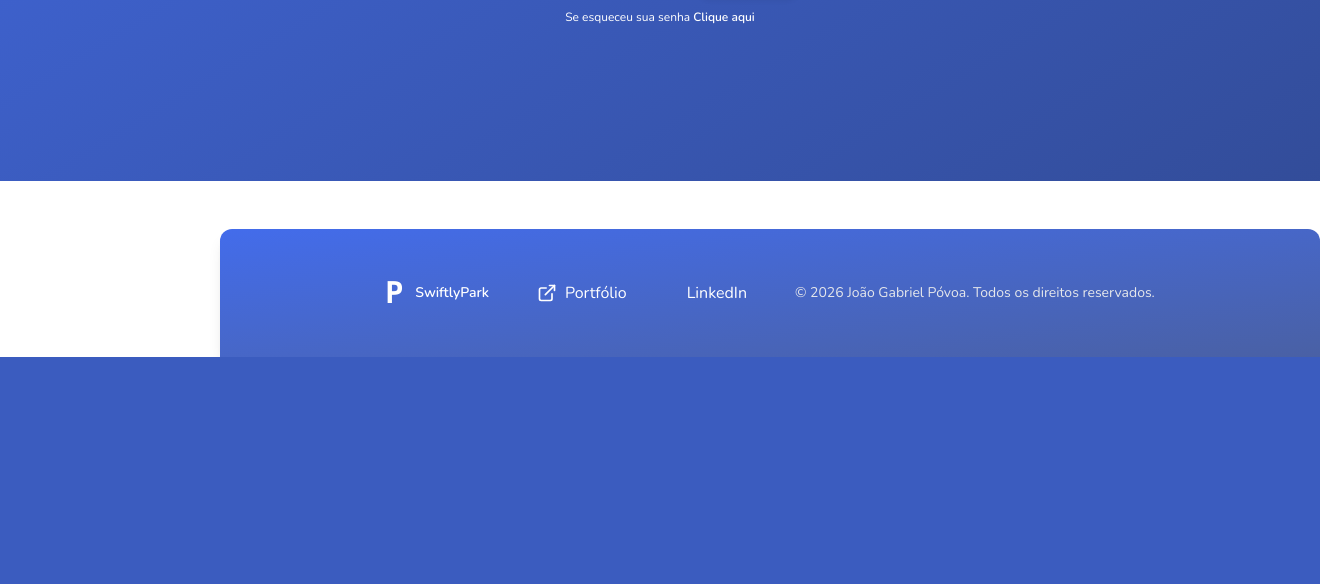
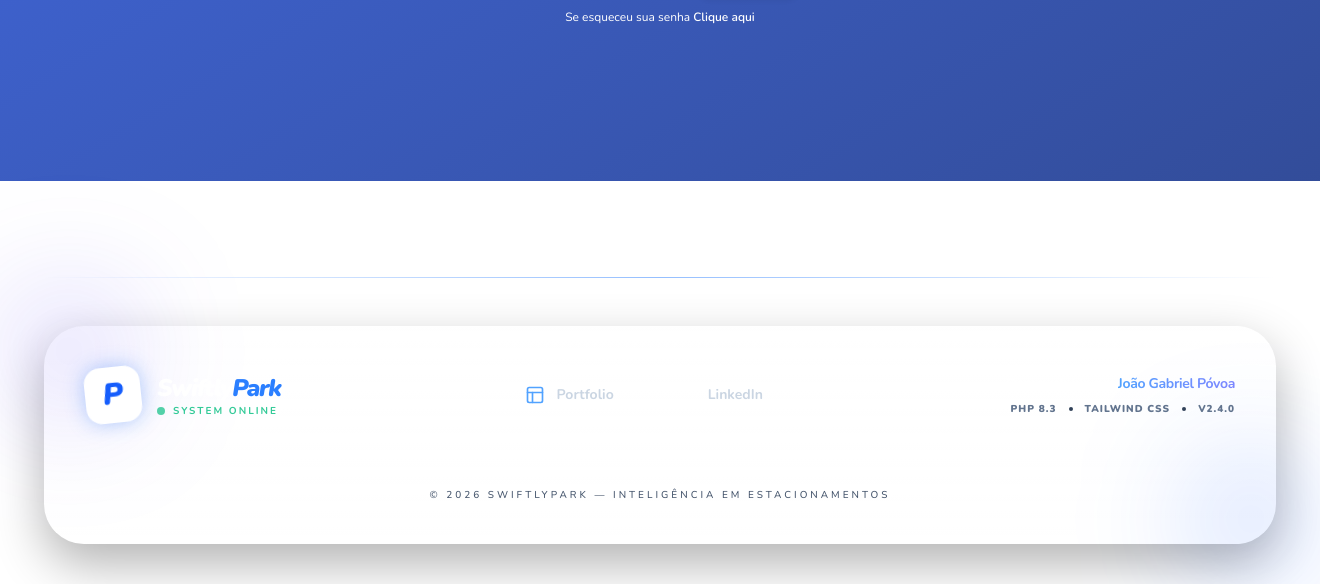
Before and after one commit to gabrielpovoa/swiftlypark, a PHP site: page / in a window 1320 px wide. Shown: the part 619-1203 px from the top of the page. Before the commit the page ends 976 px from the top, so only its background shows below. Run offline with PHP 8.4, Linux system fonts and the light colour scheme; some libraries are stand-ins or nearby versions.

Commit message:
Feat: updating footer partiil style and turning accessible

```diff
--- a/app/views/partials/footer.php
+++ b/app/views/partials/footer.php
@@ -1,34 +1,71 @@
-<footer class="bg-gradient-to-br from-blue-700/80 to-blue-900/80 text-white flex items-center justify-center gap-12 px-8 py-6 mt-12 h-32 w-5/6 ml-auto rounded-t-xl shadow-lg">
+<footer class="relative w-full max-w-7xl mx-auto mt-24 mb-10 px-6">
+    <div class="w-full h-[1px] bg-gradient-to-r from-transparent via-blue-500/50 to-transparent mb-12"></div>
 
-    <!-- Logo P + nome pequeno -->
-    <div class="flex items-center gap-3">
-        <div class="text-3xl font-bold font-mono select-none">P</div>
-        <span class="text-sm font-semibold select-none">SwiftlyPark</span>
-    </div>
+    <div class="relative bg-gradient-to-b from-white/[0.05] to-transparent backdrop-blur-2xl border border-white/10 rounded-[2.5rem] p-10 shadow-[0_20px_50px_rgba(0,0,0,0.3)]">
 
-    <!-- Links -->
-    <div class="flex gap-8">
-        <a href="https://joao-povoa-filho.vercel.app/" target="_blank" rel="noopener noreferrer" class="flex items-center gap-2 hover:underline transition-colors duration-300">
-            <i data-lucide="external-link" class="w-5 h-5"></i>
-            <span>Portfólio</span>
-        </a>
-        <a href="https://www.linkedin.com/in/gabriel-limapovoa/" target="_blank" rel="noopener noreferrer" class="flex items-center gap-2 hover:underline transition-colors duration-300">
-            <i data-lucide="linkedin" class="w-5 h-5"></i>
-            <span>LinkedIn</span>
-        </a>
-    </div>
+        <div class="absolute -top-10 -left-10 w-32 h-32 bg-indigo-600/20 blur-[60px] rounded-full"></div>
+        <div class="absolute -bottom-10 -right-10 w-32 h-32 bg-blue-600/20 blur-[60px] rounded-full"></div>
 
-    <!-- Copyright -->
-    <div class="text-sm select-none whitespace-nowrap text-gray-200">
-        &copy; <?= date('Y') ?> João Gabriel Póvoa. Todos os direitos reservados.
+        <div class="relative flex flex-col lg:flex-row items-center justify-between gap-10">
+
+            <div class="flex flex-col items-center lg:items-start gap-4">
+                <div class="flex items-center gap-4">
+                    <div class="h-14 w-14 bg-white text-blue-600 rounded-2xl flex items-center justify-center shadow-[0_0_20px_rgba(59,130,246,0.4)] transform -rotate-6 group-hover:rotate-0 transition-transform duration-500">
+                        <span class="text-3xl font-black italic">P</span>
+                    </div>
+                    <div>
+                        <h2 class="text-2xl font-black tracking-tighter text-white italic">Swiftly<span class="text-blue-500">Park</span></h2>
+                        <div class="flex items-center gap-2">
+                            <span class="flex h-2 w-2 rounded-full bg-emerald-500 animate-pulse"></span>
+                            <span class="text-[10px] font-bold uppercase tracking-[0.2em] text-emerald-500/80">System Online</span>
+                        </div>
+                    </div>
+                </div>
+            </div>
+
+            <div class="flex items-center gap-3">
+                <a href="https://joao-povoa-filho.vercel.app/" target="_blank"
+                   class="group flex items-center gap-3 px-6 py-3 bg-white/5 border border-white/10 rounded-2xl hover:bg-blue-600 transition-all duration-500 hover:shadow-[0_0_20px_rgba(37,99,235,0.4)] hover:-translate-y-1">
+                    <i data-lucide="layout" class="w-5 h-5 text-blue-400 group-hover:text-white transition-colors"></i>
+                    <span class="text-sm font-bold text-slate-300 group-hover:text-white">Portfolio</span>
+                </a>
+
+                <a href="https://www.linkedin.com/in/gabriel-limapovoa/" target="_blank"
+                   class="group flex items-center gap-3 px-6 py-3 bg-white/5 border border-white/10 rounded-2xl hover:bg-[#0077b5] transition-all duration-500 hover:shadow-[0_0_20px_rgba(0,119,181,0.4)] hover:-translate-y-1">
+                    <i data-lucide="linkedin" class="w-5 h-5 text-[#0077b5] group-hover:text-white transition-colors"></i>
+                    <span class="text-sm font-bold text-slate-300 group-hover:text-white">LinkedIn</span>
+                </a>
+            </div>
+
+            <div class="flex flex-col items-center lg:items-end text-center lg:text-right">
+                <p class="text-sm font-bold text-white tracking-tight">
+                    Desenvolvido por <span class="bg-gradient-to-r from-blue-400 to-indigo-400 bg-clip-text text-transparent">João Gabriel Póvoa</span>
+                </p>
+                <div class="mt-2 flex items-center gap-3 text-[10px] font-black uppercase tracking-widest text-slate-500">
+                    <span>PHP 8.3</span>
+                    <span class="w-1 h-1 rounded-full bg-slate-700"></span>
+                    <span>Tailwind CSS</span>
+                    <span class="w-1 h-1 rounded-full bg-slate-700"></span>
+                    <span>v2.4.0</span>
+                </div>
+            </div>
+        </div>
+
+        <div class="mt-10 pt-6 border-t border-white/5 text-center">
+            <p class="text-[10px] text-slate-600 font-medium uppercase tracking-[0.3em]">
+                &copy; <?= date('Y') ?> SwiftlyPark — Inteligência em Estacionamentos
+            </p>
+        </div>
     </div>
 </footer>
 
+<script src="https://unpkg.com/lucide@latest"></script>
 <script>
     document.addEventListener("DOMContentLoaded", () => {
         lucide.createIcons();
     });
 </script>
+
 <script src="/js/ReportLog.js"></script>
 <script src="/js/GetFilterVacancy.js"></script>
 <script src="/js/FinishVacancy.js"></script>
```
